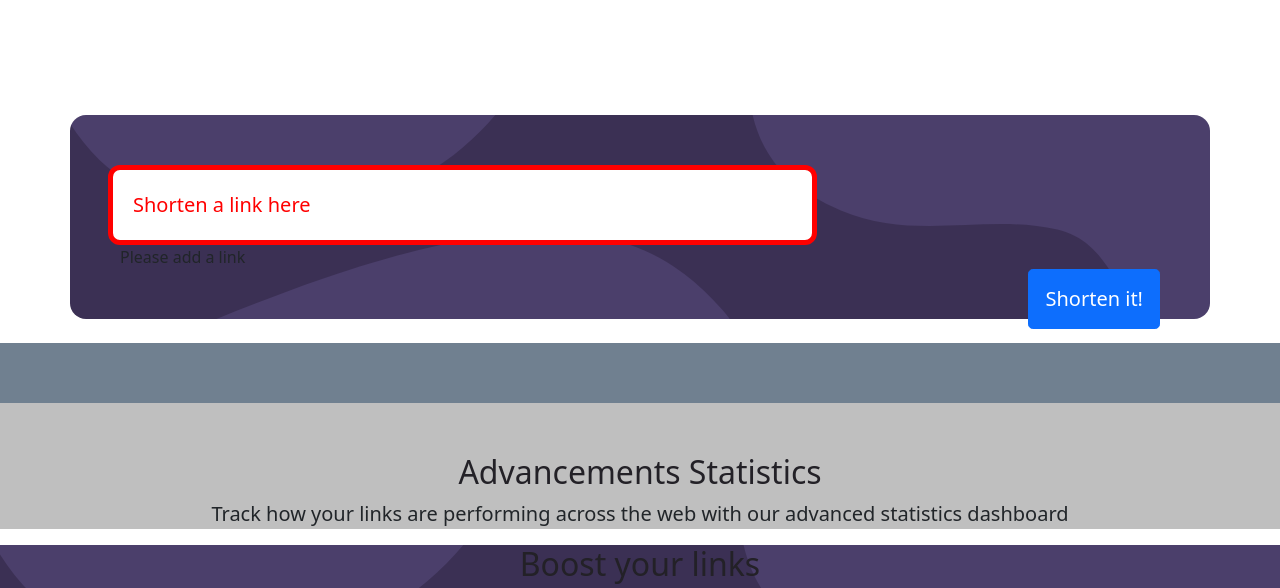
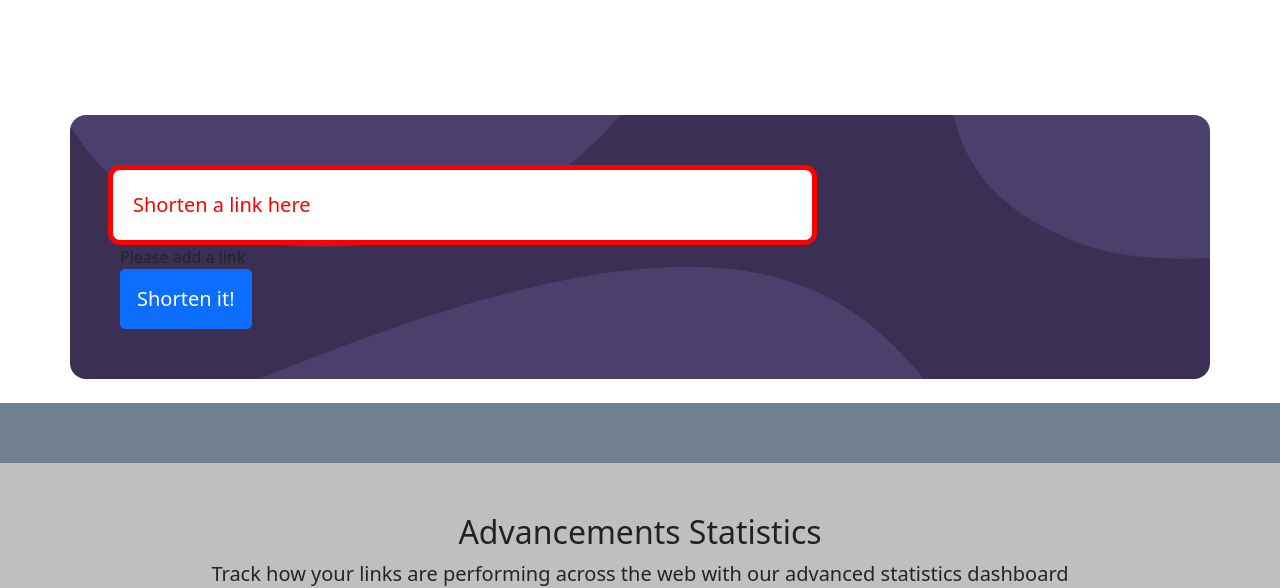
Before and after one commit to Temitayo03/URL-shortening-website, a website: page urls.html in a window 1280 px wide. Shown: the part 743-1331 px from the top of the page. Drawn offline with Linux system fonts and the light colour scheme.

Commit message:
bug fix 12

```diff
--- a/urls.html
+++ b/urls.html
@@ -62,7 +62,7 @@
             <label for="linkShorten">Please add a link</label>
 
         </div>
-            <button type="submit" class="btn btn-primary btn-lg" id="shorten" style="float: right;">Shorten it!</button>
+            <button type="submit" class="btn btn-primary btn-lg" id="shorten" >Shorten it!</button>
         </form>
     </div>
     <br>
```
